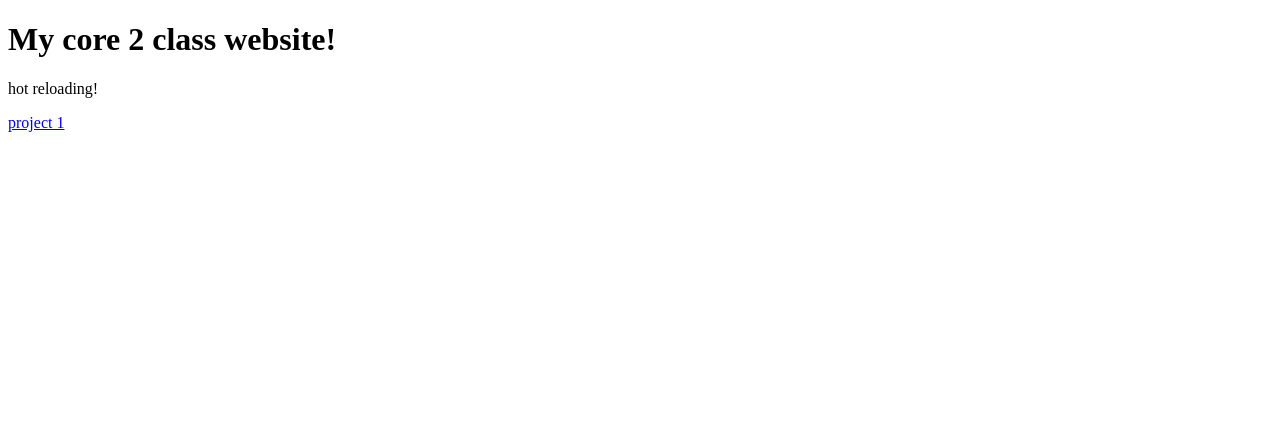
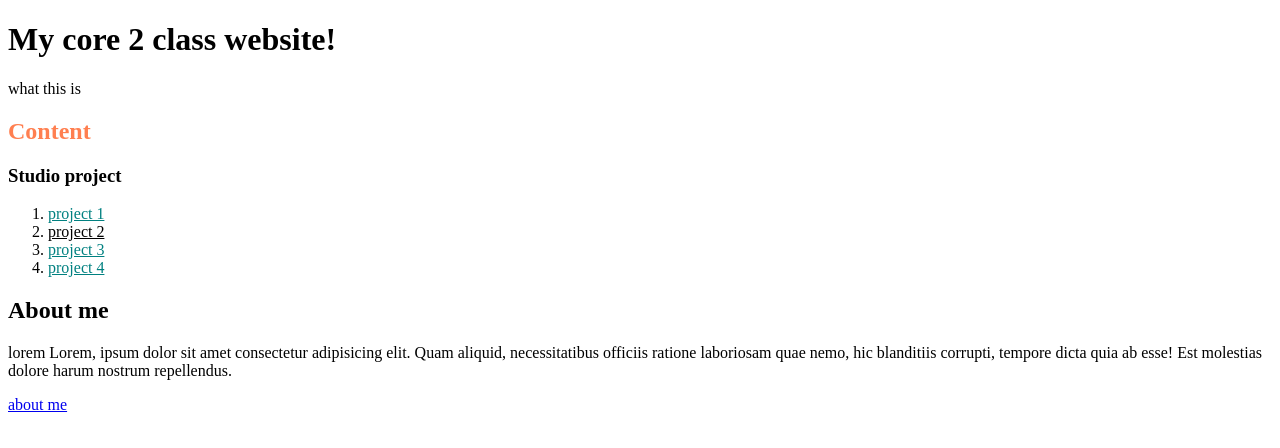
Before and after one commit to AndrewLevinson/core-two, a plain HTML site: page index.html in a window 1280 px wide. Drawn offline with Linux system fonts and the light colour scheme.

Commit message:
building out homepage

```diff
--- a/index.html
+++ b/index.html
@@ -5,11 +5,49 @@
     <meta http-equiv="X-UA-Compatible" content="IE=edge" />
     <meta name="viewport" content="width=device-width, initial-scale=1.0" />
     <title>Document</title>
+    <link rel="stylesheet" href="style.css" />
+
+    <style>
+      .project-list {
+        font-weight: 500;
+      }
+
+      .project-list a {
+        color: teal;
+      }
+    </style>
   </head>
   <body>
-    <h1>My core 2 class website!</h1>
-    <p>hot reloading!</p>
+    <main>
+      <h1>My core 2 class website!</h1>
+      <p>what this is</p>
+      <h2 class="sub-heading">Content</h2>
+      <section>
+        <h3>Studio project</h3>
+        <ol class="project-list">
+          <li>
+            <a href="studio/project-1/index.html">project 1</a>
+          </li>
+          <li>
+            <a style="color: black" href="studio/project-2/index.html">project 2</a>
+          </li>
+          <li>
+            <a href="studio/project-3/index.html">project 3</a>
+          </li>
+          <li>
+            <a href="studio/project-4/index.html">project 4</a>
+          </li>
+        </ol>
+      </section>
 
-    <a href="studio/project-1/">project 1</a>
+      <h2>About me</h2>
+      <p>
+        lorem Lorem, ipsum dolor sit amet consectetur adipisicing elit. Quam aliquid, necessitatibus officiis ratione
+        laboriosam quae nemo, hic blanditiis corrupti, tempore dicta quia ab esse! Est molestias dolore harum nostrum
+        repellendus.
+      </p>
+
+      <a href="about-me.html">about me</a>
+    </main>
   </body>
 </html>
--- /dev/null
+++ b/style.css
@@ -0,0 +1,3 @@
+.sub-heading {
+  color: coral;
+}
```
Also changed, not shown: studio/project-1/index.html (+3 -0 lines).
